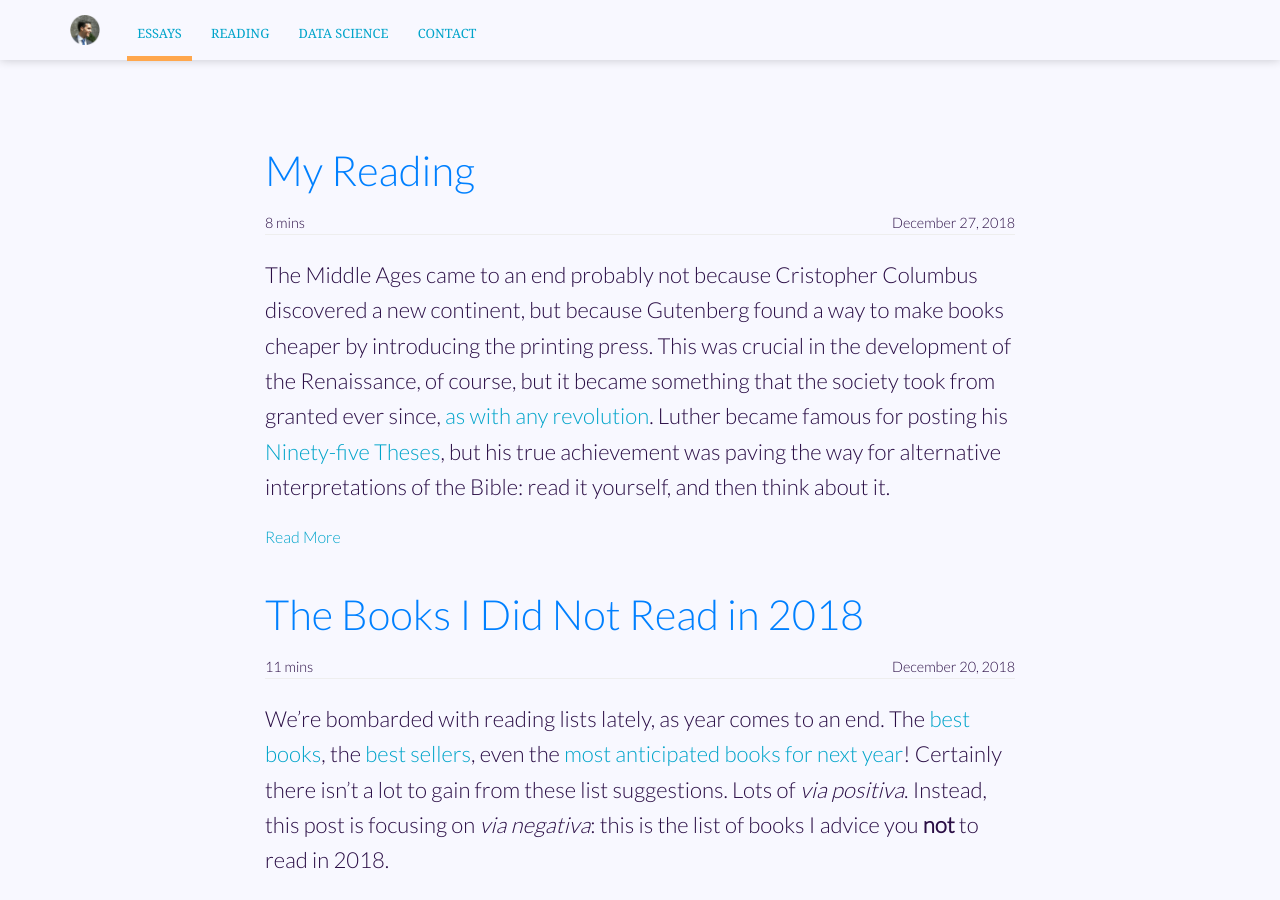
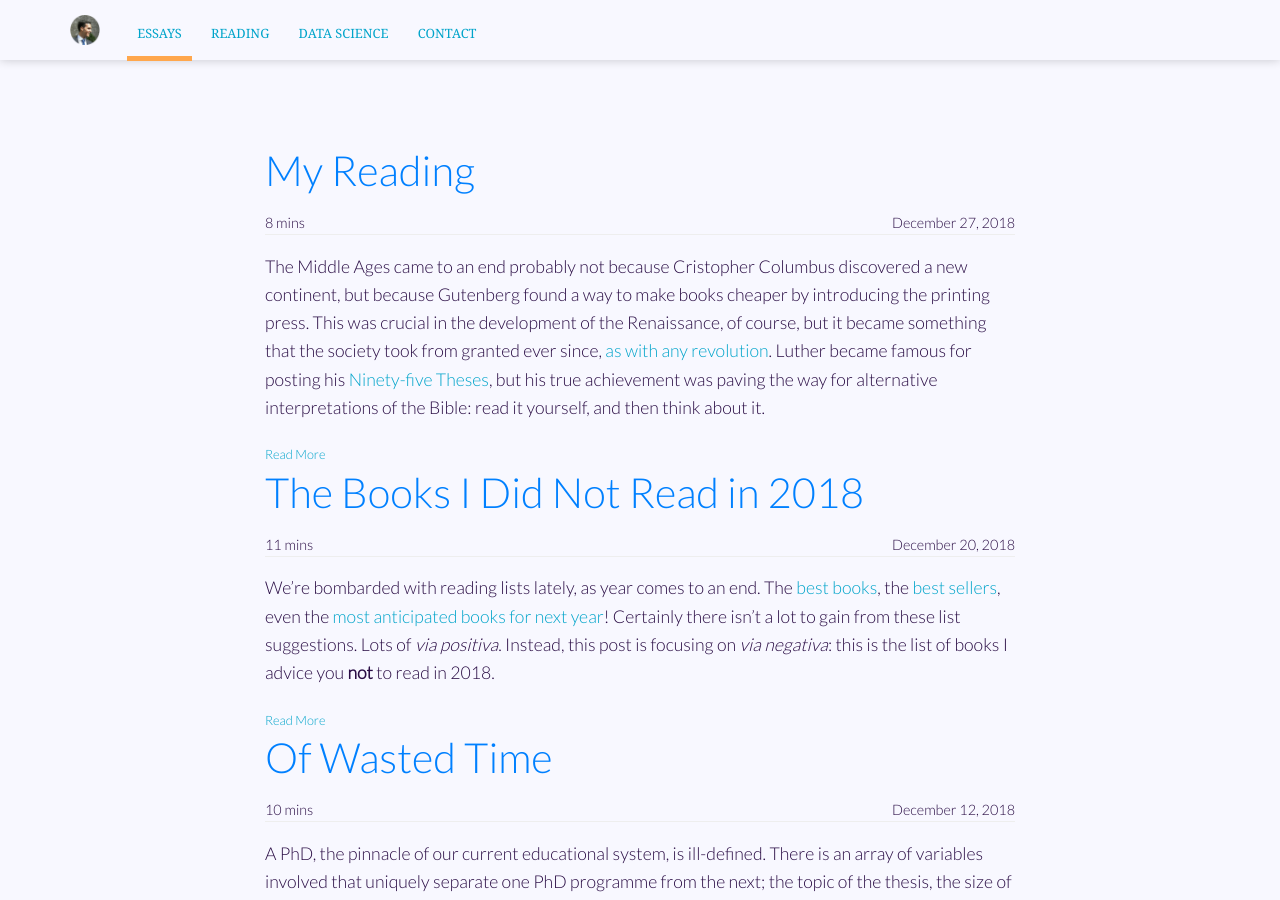
Before and after one commit to ohduran/ohduran.github.io, a Jekyll site: the page built from essays/index.html, in a window 1280 px wide and 900 px high, scrolled down 754 px. Built offline with Jekyll 4.4.1, drawn with Linux system fonts in a browser that asks for light colours; nearby versions of some CDN libraries.

Commit message:
factor excerpt in essays

```diff
--- a/_sass/blog.scss
+++ b/_sass/blog.scss
@@ -151,6 +151,7 @@
 }
 
 .post-excerpt {
+	font-size: 0.8em;
 	> blockquote {
 	font-size: 0.5em;
 	padding-top: 0.25em;
--- a/essays/index.html
+++ b/essays/index.html
@@ -20,7 +20,7 @@ description: Being succinct is a weakness
 				<li class="blog-post">
 					<h2><a href="{% include relative-src.html src=post.url %}">{{ post.title }}</a></h2>
 					{% include post-title.html post=post %}
-					<div class="post-content">
+					<div class="post-excerpt">
 						{{ post.excerpt }}
 						<a href="{% include relative-src.html src=post.url %}">Read More</a>
 					</div>
```
